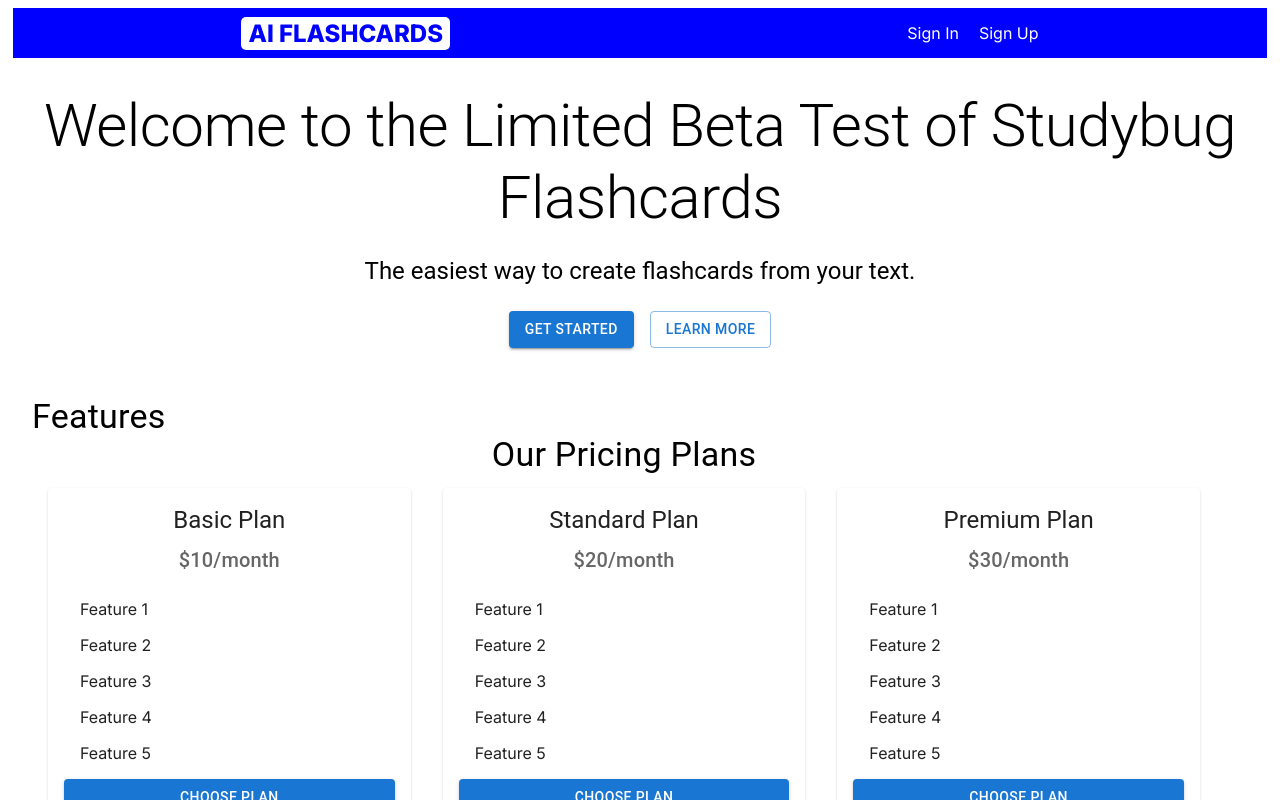
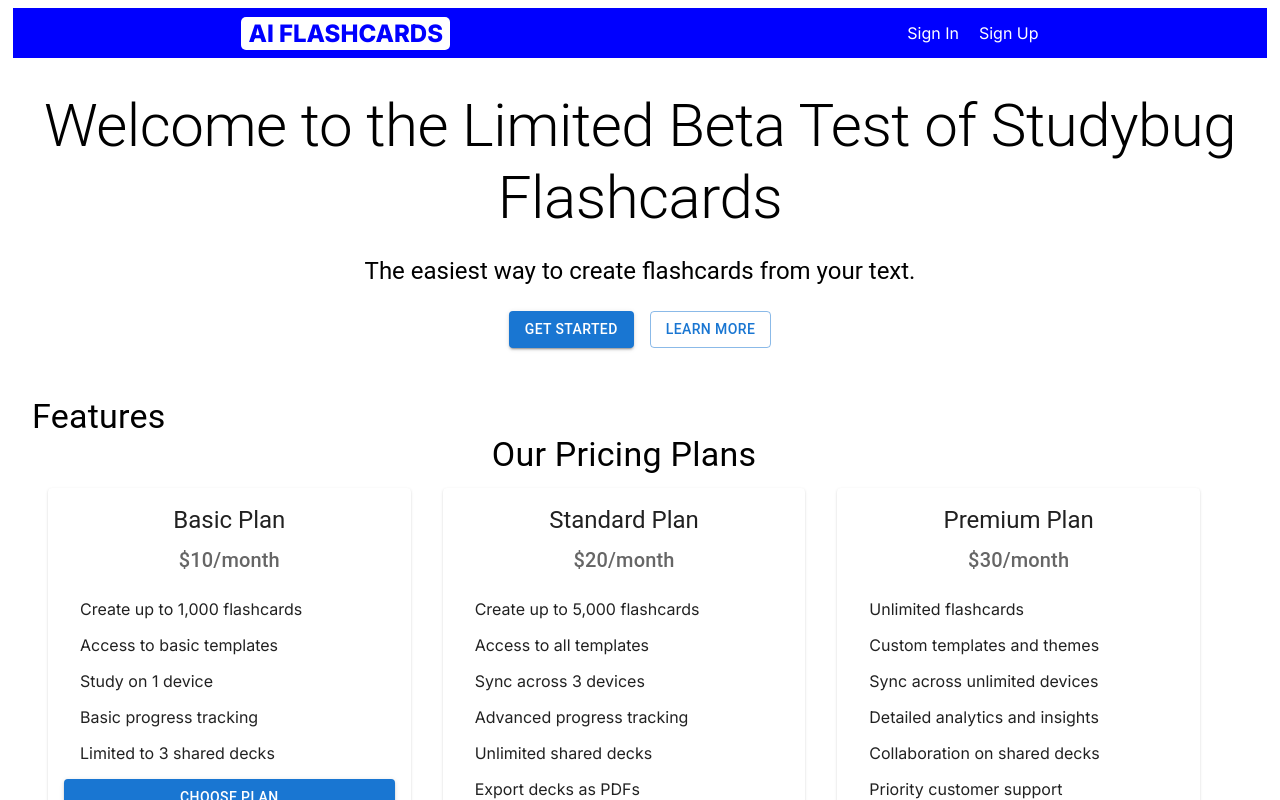
Before and after one commit to idrismusa4/ai-flashcard-saas, a Next.js app: page / in a window 1280 px wide. Shown: the top 800 px of the page. Built offline with nearby package versions, Linux system fonts and the light colour scheme; no server answers.

Commit message:
chore: Update pricing plans with new features and details

```diff
--- a/components/feature/PricingList.js
+++ b/components/feature/PricingList.js
@@ -10,21 +10,43 @@ const pricingPlans = [
     title: "Basic Plan",
     price: "$10/month",
     price_number: 10,
-    features: ["Feature 1", "Feature 2", "Feature 3", "Feature 4", "Feature 5"],
+    features: [
+      "Create up to 1,000 flashcards",
+      "Access to basic templates",
+      "Study on 1 device",
+      "Basic progress tracking",
+      "Limited to 3 shared decks",
+    ],
   },
   {
     title: "Standard Plan",
     price: "$20/month",
     price_number: 20,
-    features: ["Feature 1", "Feature 2", "Feature 3", "Feature 4", "Feature 5"],
+    features: [
+      "Create up to 5,000 flashcards",
+      "Access to all templates",
+      "Sync across 3 devices",
+      "Advanced progress tracking",
+      "Unlimited shared decks",
+      "Export decks as PDFs",
+    ],
   },
   {
     title: "Premium Plan",
     price: "$30/month",
     price_number: 30,
-    features: ["Feature 1", "Feature 2", "Feature 3", "Feature 4", "Feature 5"],
+    features: [
+      "Unlimited flashcards",
+      "Custom templates and themes",
+      "Sync across unlimited devices",
+      "Detailed analytics and insights",
+      "Collaboration on shared decks",
+      "Priority customer support",
+      "Offline access to decks",
+    ],
   },
 ];
+
 
 function PricingList() {
   const handleSubmit = async (plan) => {
```
